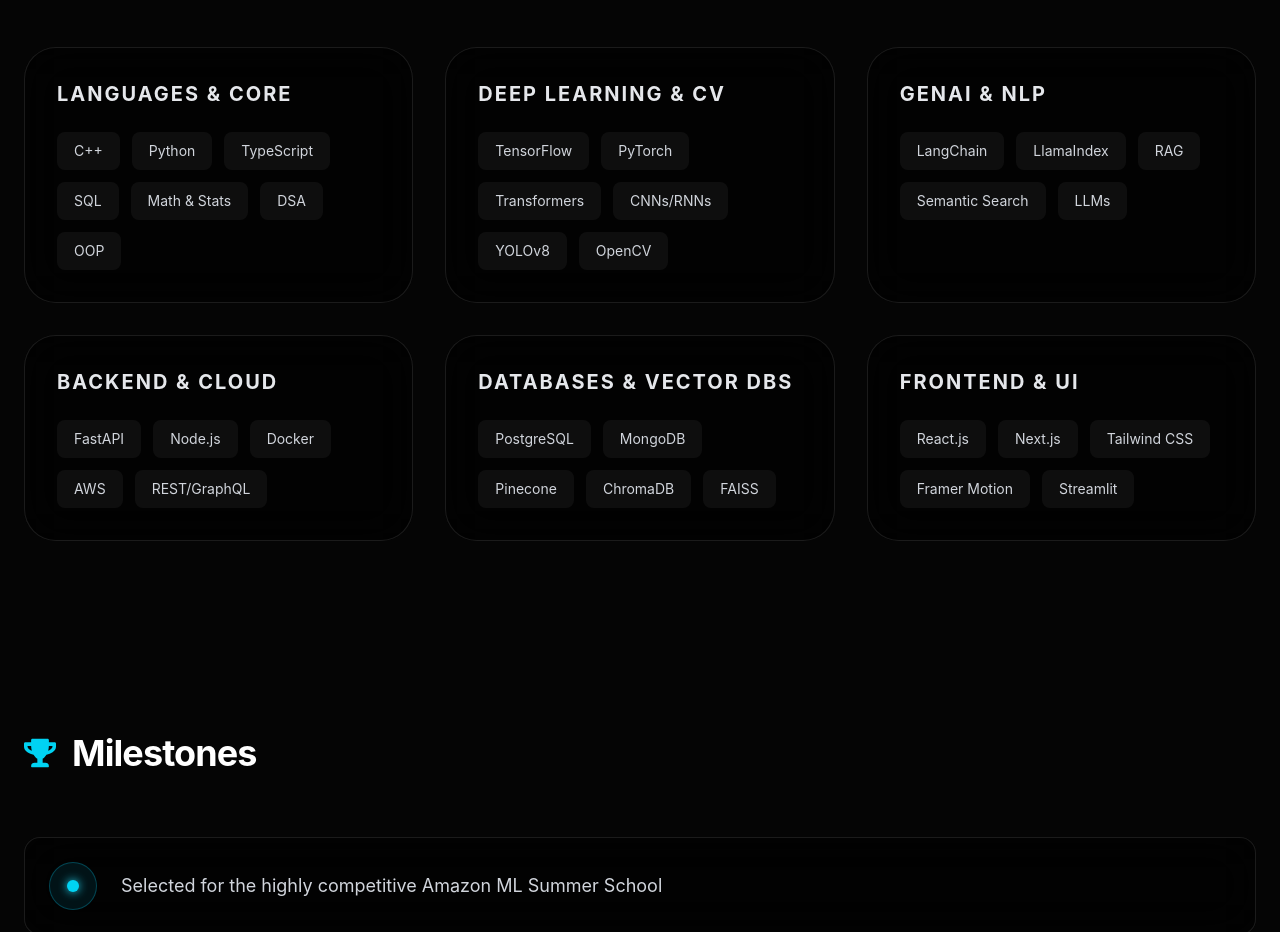
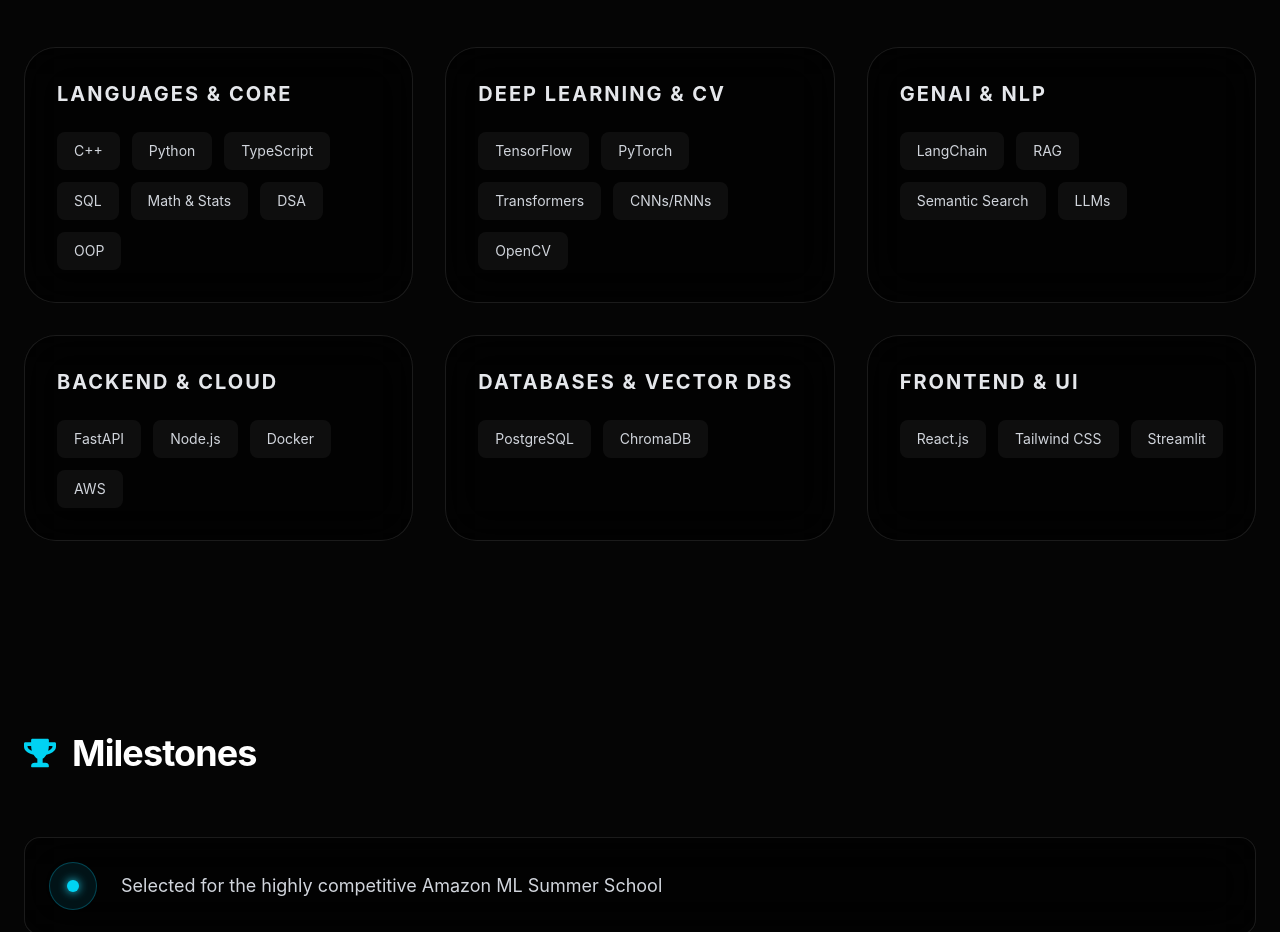
Before and after one commit to SriHarsha25112006/Portfolio, a React (Vite) app: page / in a window 1280 px wide. Shown: the part 4000-4932 px from the top of the page. Built offline with nearby package versions, Linux system fonts and the light colour scheme.

Commit message:
Remove specific tech stacks per user request

```diff
--- a/src/App.jsx
+++ b/src/App.jsx
@@ -225,11 +225,11 @@
 
   const skills = {
     'Languages & Core': ['C++', 'Python', 'TypeScript', 'SQL', 'Math & Stats', 'DSA', 'OOP'],
-    'Deep Learning & CV': ['TensorFlow', 'PyTorch', 'Transformers', 'CNNs/RNNs', 'YOLOv8', 'OpenCV'],
-    'GenAI & NLP': ['LangChain', 'LlamaIndex', 'RAG', 'Semantic Search', 'LLMs'],
-    'Backend & Cloud': ['FastAPI', 'Node.js', 'Docker', 'AWS', 'REST/GraphQL'],
-    'Databases & Vector DBs': ['PostgreSQL', 'MongoDB', 'Pinecone', 'ChromaDB', 'FAISS'],
-    'Frontend & UI': ['React.js', 'Next.js', 'Tailwind CSS', 'Framer Motion', 'Streamlit']
+    'Deep Learning & CV': ['TensorFlow', 'PyTorch', 'Transformers', 'CNNs/RNNs', 'OpenCV'],
+    'GenAI & NLP': ['LangChain', 'RAG', 'Semantic Search', 'LLMs'],
+    'Backend & Cloud': ['FastAPI', 'Node.js', 'Docker', 'AWS'],
+    'Databases & Vector DBs': ['PostgreSQL', 'ChromaDB'],
+    'Frontend & UI': ['React.js', 'Tailwind CSS', 'Streamlit']
   };
 
   const achievements = [
```
